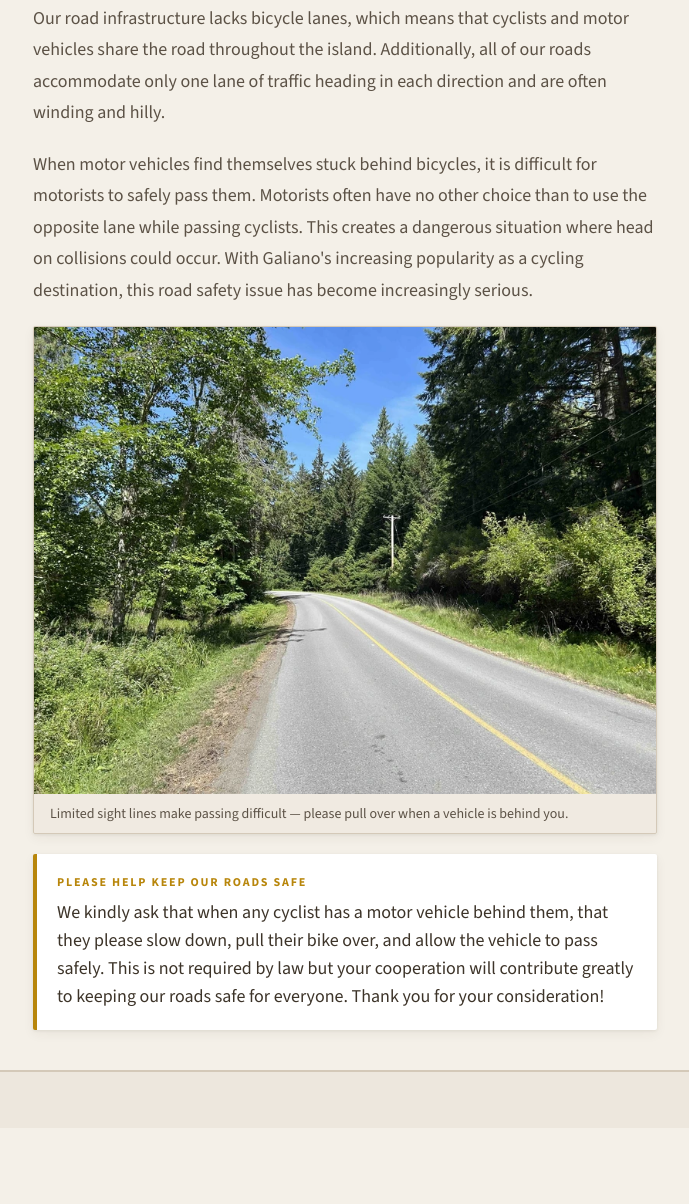
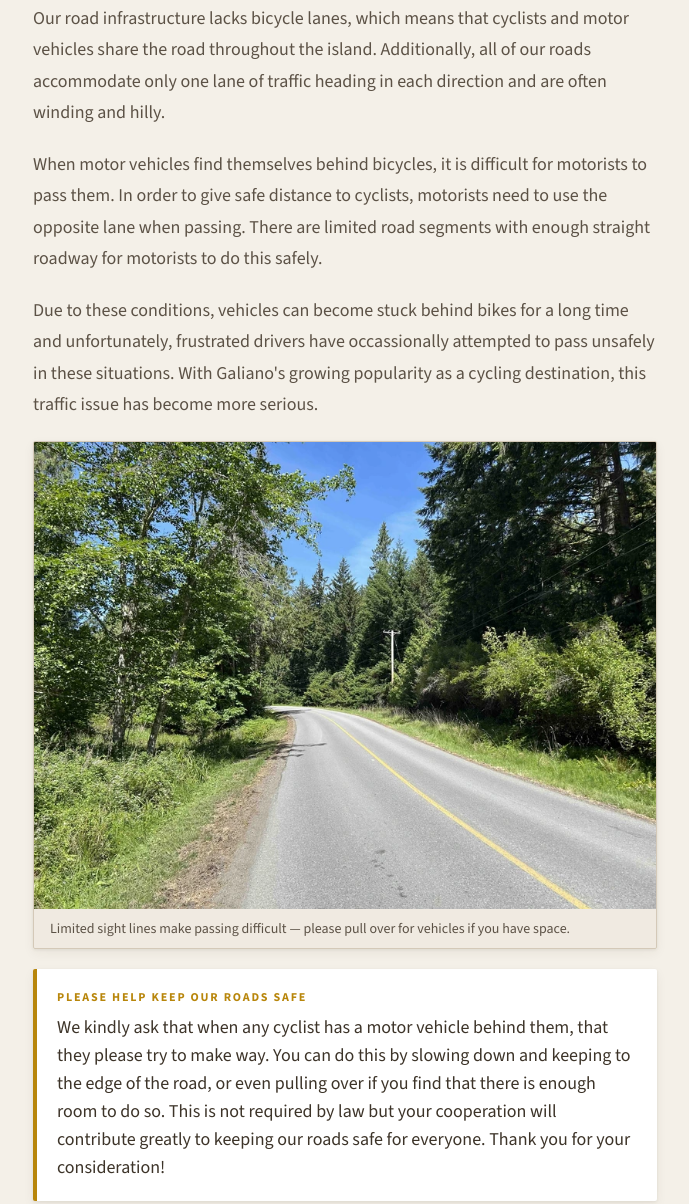
Before and after one commit to EricMorrisonDev/Galiano_Cycling_Safety, a website: page index.html in a window 1280 px wide. Shown: the part 1232-2436 px from the top of the page, without its empty margins (295-984 px from the left). Before the commit the page ends 2360 px from the top, so only its background shows below. Drawn offline with nearby package versions, Linux system fonts and the light colour scheme.

Commit message:
updated copy

```diff
--- a/index.html
+++ b/index.html
@@ -86,12 +86,16 @@
         </p>
 
         <p>
-          When motor vehicles find themselves stuck behind bicycles,
-          it is difficult for motorists to safely pass them.
-          Motorists often have no other choice than to use the opposite lane
-          while passing cyclists. This creates a dangerous situation where head on
-          collisions could occur. With Galiano's increasing popularity as a cycling
-          destination, this road safety issue has become increasingly serious.
+          When motor vehicles find themselves behind bicycles,
+          it is difficult for motorists to pass them.
+          In order to give safe distance to cyclists, motorists need to use the opposite lane when passing.
+          There are limited road segments with enough straight roadway for motorists to do this safely.
+        </p>
+
+        <p>
+          Due to these conditions, vehicles can become stuck behind bikes for a long time and unfortunately,
+          frustrated drivers have occassionally attempted to pass unsafely in these situations.
+          With Galiano's growing popularity as a cycling destination, this traffic issue has become more serious.
         </p>
 
         <figure class="park-figure">
@@ -103,7 +107,7 @@
             loading="lazy"
           />
           <figcaption>
-            Limited sight lines make passing difficult — please pull over when a vehicle is behind you.
+            Limited sight lines make passing difficult — please pull over for vehicles if you have space.
           </figcaption>
         </figure>
 
@@ -111,8 +115,9 @@
           <span class="park-callout__label">Please help keep our roads safe</span>
           <p>
             We kindly ask that when any cyclist has a motor vehicle
-            behind them, that they please slow down, pull their bike over, and allow the vehicle
-            to pass safely. This is not required by law but your cooperation will contribute greatly to keeping our
+            behind them, that they please try to make way. You can do this by slowing down and keeping
+            to the edge of the road, or even pulling over if you find that there is enough room to do so.
+            This is not required by law but your cooperation will contribute greatly to keeping our
             roads safe for everyone. Thank you for your consideration!
           </p>
         </aside>
```
